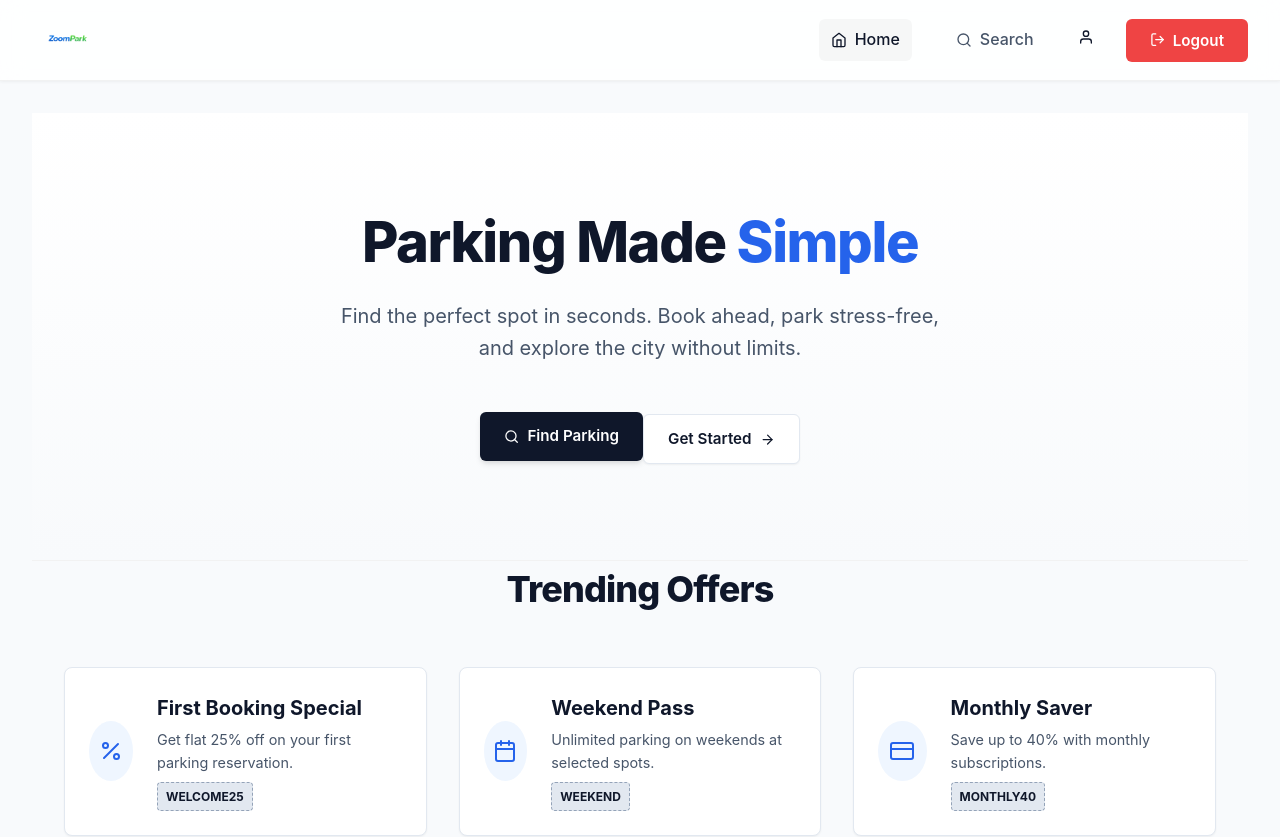
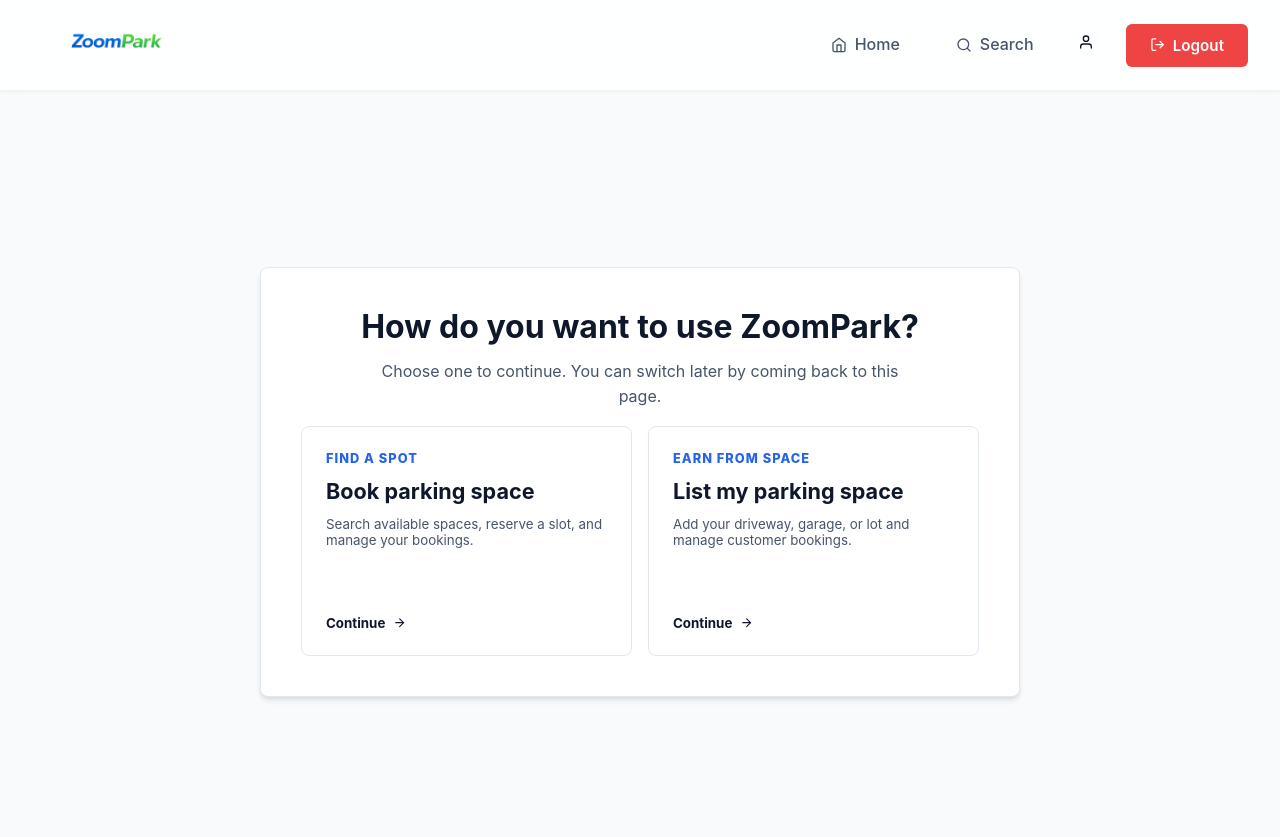
Before and after one commit to Prathmesh1901/zoonpark, a React (Vite) app in the folder frontend/: page /choose-role in a window 1280 px wide. Before the commit this address led to /. Shown: the top 837 px of the page. Built offline with nearby package versions, Linux system fonts and the light colour scheme; no server answers; sample sign-in values are in the browser's storage.

Commit message:
Move account type selection after login

```diff
--- a/frontend/src/App.jsx
+++ b/frontend/src/App.jsx
@@ -5,6 +5,7 @@ import ProtectedRoute from './components/common/ProtectedRoute';
 import Navbar from './components/common/Navbar';
 import Login from './components/auth/Login';
 import Register from './components/auth/Register';
+import ChooseRole from './components/auth/ChooseRole';
 import Home from './components/Home';
 import SearchParking from './components/parking/SearchParking';
 import BookingPage from './components/booking/BookingPage';
@@ -39,6 +40,14 @@ function App() {
                             <Route path="/login" element={<Login />} />
                             <Route path="/register" element={<Register />} />
                             <Route path="/search" element={<SearchParking />} />
+                            <Route
+                                path="/choose-role"
+                                element={
+                                    <ProtectedRoute>
+                                        <ChooseRole />
+                                    </ProtectedRoute>
+                                }
+                            />
 
                             {/* Protected Routes - Require Authentication */}
                             <Route
--- a/frontend/src/components/Home.jsx
+++ b/frontend/src/components/Home.jsx
@@ -137,13 +137,7 @@ const Home = () => {
                         <img
                             src={logo}
                             alt="ZoomPark"
-                            style={{
-                                height: '40px',
-                                marginBottom: '1.5rem',
-                                background: 'white',
-                                padding: '4px',
-                                borderRadius: '8px'
-                            }}
+                            className="footer-logo"
                         />
                         <p style={{ color: 'var(--text-secondary)', maxWidth: '300px' }}>
                             Founded in 2024, ZoomPark is India's leading parking marketplace connecting drivers with secure parking spots.
--- /dev/null
+++ b/frontend/src/components/auth/ChooseRole.jsx
@@ -0,0 +1,81 @@
+import React, { useState } from 'react';
+import { useNavigate } from 'react-router-dom';
+import { motion } from 'framer-motion';
+import { FiAlertCircle, FiArrowRight } from 'react-icons/fi';
+import { useAuth } from '../../context/AuthContext';
+
+const ChooseRole = () => {
+    const [loadingRole, setLoadingRole] = useState('');
+    const [error, setError] = useState('');
+    const { updateRole } = useAuth();
+    const navigate = useNavigate();
+
+    const handleChoice = async (role) => {
+        setError('');
+        setLoadingRole(role);
+
+        try {
+            await updateRole(role);
+            navigate(role === 'OWNER' ? '/owner/dashboard' : '/search');
+        } catch (err) {
+            console.error('Role update error:', err);
+            setError(err.response?.data?.message || err.response?.data || 'Could not save your choice. Please try again.');
+        } finally {
+            setLoadingRole('');
+        }
+    };
+
+    return (
+        <div className="auth-container">
+            <motion.div
+                className="choice-panel"
+                initial={{ opacity: 0, y: 20 }}
+                animate={{ opacity: 1, y: 0 }}
+                transition={{ duration: 0.4 }}
+            >
+                <div className="text-center mb-4">
+                    <h2>How do you want to use ZoomPark?</h2>
+                    <p className="choice-subtitle">Choose one to continue. You can switch later by coming back to this page.</p>
+                </div>
+
+                {error && (
+                    <div className="error-message">
+                        <FiAlertCircle /> {error}
+                    </div>
+                )}
+
+                <div className="choice-grid">
+                    <button
+                        type="button"
+                        className="choice-card"
+                        onClick={() => handleChoice('CUSTOMER')}
+                        disabled={!!loadingRole}
+                    >
+                        <span className="choice-kicker">Find a spot</span>
+                        <strong>Book parking space</strong>
+                        <p>Search available spaces, reserve a slot, and manage your bookings.</p>
+                        <span className="choice-action">
+                            {loadingRole === 'CUSTOMER' ? 'Saving...' : <>Continue <FiArrowRight /></>}
+                        </span>
+                    </button>
+
+                    <button
+                        type="button"
+                        className="choice-card"
+                        onClick={() => handleChoice('OWNER')}
+                        disabled={!!loadingRole}
+                    >
+                        <span className="choice-kicker">Earn from space</span>
+                        <strong>List my parking space</strong>
+                        <p>Add your driveway, garage, or lot and manage customer bookings.</p>
+                        <span className="choice-action">
+                            {loadingRole === 'OWNER' ? 'Saving...' : <>Continue <FiArrowRight /></>}
+                        </span>
+                    </button>
+                </div>
+            </motion.div>
+        </div>
+    );
+};
+
+export default ChooseRole;
--- a/frontend/src/components/auth/Login.jsx
+++ b/frontend/src/components/auth/Login.jsx
@@ -35,10 +35,8 @@ const Login = () => {
 
             if (userData.role === 'ADMIN') {
                 navigate('/admin/dashboard');
-            } else if (userData.role === 'OWNER') {
-                navigate('/owner/dashboard');
             } else {
-                navigate('/dashboard');
+                navigate('/choose-role');
             }
         } catch (err) {
             console.error('Login error:', err);
--- a/frontend/src/components/auth/Register.jsx
+++ b/frontend/src/components/auth/Register.jsx
@@ -4,9 +4,6 @@ import { motion } from 'framer-motion';
 import { FiUser, FiMail, FiLock, FiPhone, FiUserCheck, FiAlertCircle, FiArrowRight } from 'react-icons/fi';
 import { useAuth } from '../../context/AuthContext';
 
-/**
- * Modern Register Component
- */
 const Register = () => {
     const [formData, setFormData] = useState({
         email: '',
@@ -35,14 +32,7 @@ const Register = () => {
 
         try {
             await register(formData);
-
-            // Redirect based on role
-            if (formData.role === 'OWNER') {
-                alert('Registration successful! Your account is pending admin approval.');
-                navigate('/owner/dashboard');
-            } else {
-                navigate('/dashboard');
-            }
+            navigate('/choose-role');
         } catch (err) {
             console.error('Registration error:', err);
             const errorMessage = err.response?.data?.message || err.response?.data || 'Registration failed. Please try again.';
@@ -75,7 +65,7 @@ const Register = () => {
                         <FiUserCheck size={24} />
                     </div>
                     <h2 style={{ fontSize: '1.8rem', fontWeight: 'bold' }}>Create Account</h2>
-                    <p style={{ color: 'var(--text-secondary)' }}>Join us to book or list parking spaces</p>
+                    <p style={{ color: 'var(--text-secondary)' }}>Create your account, then choose how you want to use ZoomPark</p>
                 </div>
 
                 {error && (
@@ -89,7 +79,6 @@ const Register = () => {
                 )}
 
                 <form onSubmit={handleSubmit} style={{ display: 'flex', flexDirection: 'column', gap: '1rem' }}>
-
                     <div className="form-group" style={{ marginBottom: 0 }}>
                         <label>Full Name</label>
                         <div className="input-group" style={{ position: 'relative' }}>
@@ -154,29 +143,6 @@ const Register = () => {
                         </div>
                     </div>
 
-                    <div className="form-group" style={{ marginBottom: 0 }}>
-                        <label>I want to...</label>
-                        <div className="input-group" style={{ position: 'relative' }}>
-                            <select
-                                name="role"
-                                value={formData.role}
-                                onChange={handleChange}
-                                style={{
-                                    appearance: 'none',
-                                    padding: '0.75rem 1rem',
-                                    width: '100%',
-                                    background: 'var(--bg-primary)',
-                                    color: 'var(--text-primary)',
-                                    borderRadius: 'var(--radius-md)',
-                                    border: '1px solid var(--bg-tertiary)'
-                                }}
-                            >
-                                <option value="CUSTOMER">🚗 Book Parking Spaces</option>
-                                <option value="OWNER">🅿️ List My Parking Space</option>
-                            </select>
-                        </div>
-                    </div>
-
                     <motion.button
                         type="submit"
                         className="btn btn-primary"
--- a/frontend/src/components/common/Navbar.jsx
+++ b/frontend/src/components/common/Navbar.jsx
@@ -55,10 +55,7 @@ const Navbar = () => {
                     <img
                         src={logo}
                         alt="ZoomPark"
-                        style={{
-                            height: '48px',
-                            objectFit: 'contain'
-                        }}
+                        className="nav-logo-img"
                     />
                 </Link>
 
--- a/frontend/src/context/AuthContext.jsx
+++ b/frontend/src/context/AuthContext.jsx
@@ -64,6 +64,12 @@ export const AuthProvider = ({ children }) => {
         return newUser;
     };
 
+    const updateRole = async (role) => {
+        const updatedUser = await authService.updateRole(role);
+        setUser(updatedUser);
+        return updatedUser;
+    };
+
     /**
      * Logout function
      */
@@ -96,6 +102,7 @@ export const AuthProvider = ({ children }) => {
         loading,
         login,
         register,
+        updateRole,
         logout,
         isAuthenticated,
         hasRole
--- a/frontend/src/services/authService.js
+++ b/frontend/src/services/authService.js
@@ -57,6 +57,17 @@ const authService = {
         return response.data;
     },
 
+    updateRole: async (role) => {
+        const response = await api.put('/auth/role', { role });
+
+        if (response.data.token) {
+            localStorage.setItem('token', response.data.token);
+            localStorage.setItem('user', JSON.stringify(response.data));
+        }
+
+        return response.data;
+    },
+
     /**
      * Logout user
      *
--- a/frontend/src/styles/main.css
+++ b/frontend/src/styles/main.css
@@ -114,6 +114,14 @@ button {
   align-items: center;
   gap: 0.5rem;
   letter-spacing: -0.025em;
+}
+
+.nav-logo-img {
+  width: 170px;
+  height: 58px;
+  object-fit: cover;
+  object-position: center;
+  border-radius: var(--radius-md);
 }
 
 .nav-menu {
@@ -285,6 +293,87 @@ textarea:focus {
   max-width: 500px;
 }
 
+.choice-panel {
+  background: var(--bg-secondary);
+  border: 1px solid var(--bg-tertiary);
+  border-radius: var(--radius-lg);
+  padding: 2.5rem;
+  width: 100%;
+  max-width: 760px;
+  box-shadow: 0 4px 6px -1px rgba(0, 0, 0, 0.1), 0 2px 4px -1px rgba(0, 0, 0, 0.06);
+}
+
+.choice-panel h2 {
+  font-size: 2rem;
+  line-height: 1.2;
+  margin-bottom: 0.75rem;
+}
+
+.choice-subtitle {
+  color: var(--text-secondary);
+  max-width: 520px;
+  margin: 0 auto;
+}
+
+.choice-grid {
+  display: grid;
+  grid-template-columns: repeat(2, minmax(0, 1fr));
+  gap: 1rem;
+}
+
+.choice-card {
+  min-height: 230px;
+  padding: 1.5rem;
+  border: 1px solid var(--bg-tertiary);
+  border-radius: var(--radius-lg);
+  background: #FFFFFF;
+  color: var(--text-primary);
+  text-align: left;
+  cursor: pointer;
+  display: flex;
+  flex-direction: column;
+  align-items: flex-start;
+  transition: var(--transition);
+}
+
+.choice-card:hover:not(:disabled) {
+  transform: translateY(-3px);
+  border-color: #94A3B8;
+  box-shadow: 0 10px 15px -3px rgba(0, 0, 0, 0.08);
+}
+
+.choice-card:disabled {
+  cursor: wait;
+  opacity: 0.7;
+}
+
+.choice-kicker {
+  color: var(--primary);
+  font-size: 0.8rem;
+  font-weight: 800;
+  text-transform: uppercase;
+  letter-spacing: 0.08em;
+  margin-bottom: 0.75rem;
+}
+
+.choice-card strong {
+  font-size: 1.35rem;
+  margin-bottom: 0.75rem;
+}
+
+.choice-card p {
+  color: var(--text-secondary);
+  margin-bottom: 1.5rem;
+}
+
+.choice-action {
+  margin-top: auto;
+  display: inline-flex;
+  align-items: center;
+  gap: 0.5rem;
+  font-weight: 700;
+}
+
 /* Status Badges */
 .status {
   padding: 0.25rem 0.75rem;
@@ -405,6 +494,19 @@ textarea:focus {
   .nav-link {
     width: 100%;
     justify-content: flex-start;
+  }
+
+  .choice-grid {
+    grid-template-columns: 1fr;
+  }
+
+  .choice-panel {
+    padding: 1.5rem;
+  }
+
+  .nav-logo-img {
+    width: 140px;
+    height: 50px;
   }
 }
 
@@ -606,6 +708,16 @@ textarea:focus {
   color: var(--text-primary);
 }
 
+.footer-logo {
+  width: 180px;
+  height: 62px;
+  object-fit: cover;
+  object-position: center;
+  margin-bottom: 1.5rem;
+  background: white;
+  border-radius: var(--radius-md);
+}
+
 .footer-links li {
   margin-bottom: 0.75rem;
 }
```
Also changed, not shown: 2 other files (tests, documents, lock files or other folders).
